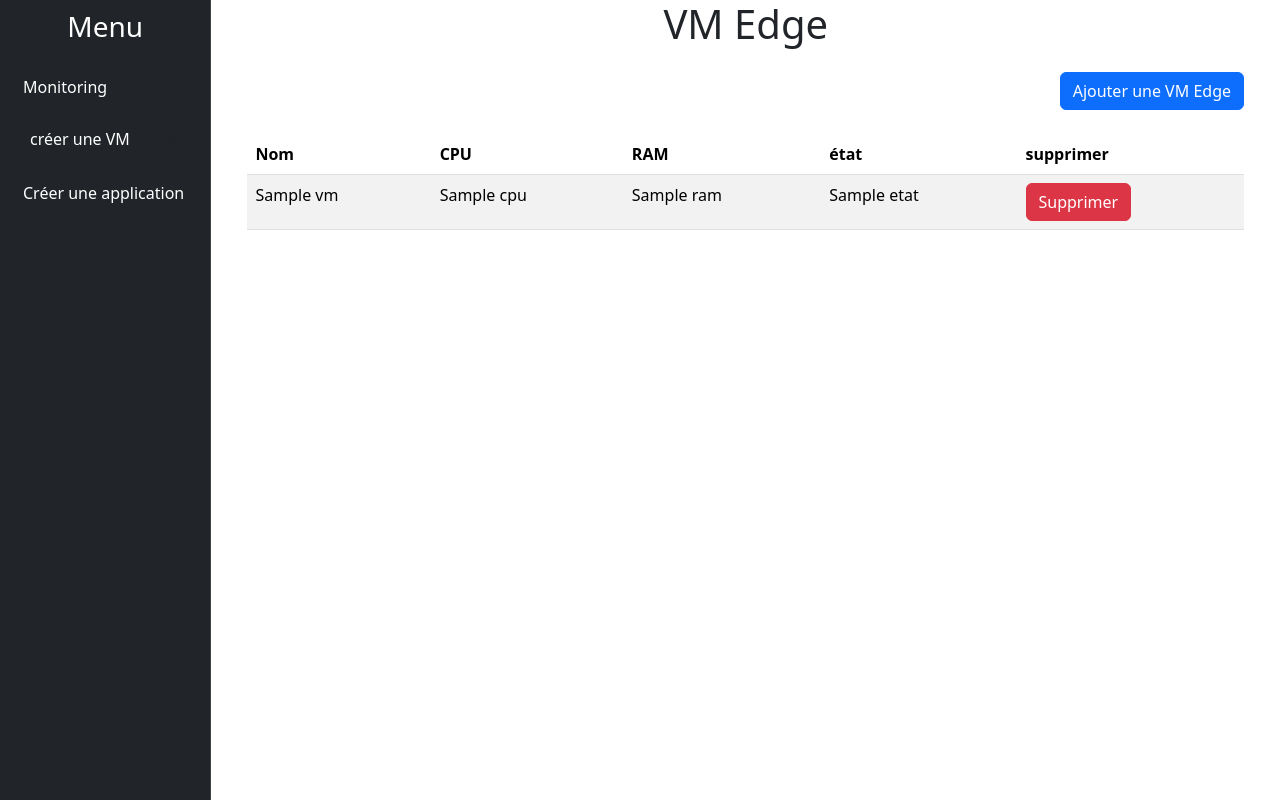
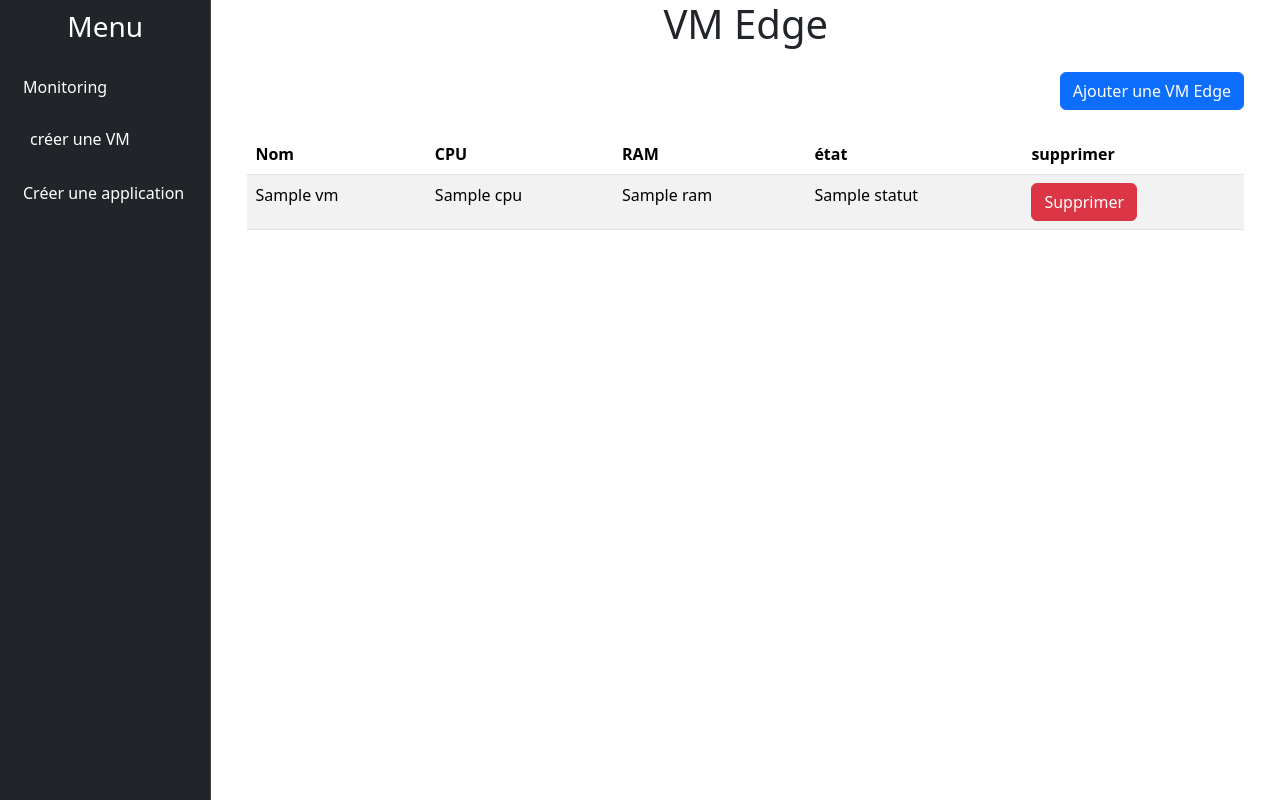
Before and after one commit to ssaumon/stageTR, a Flask app: template app/frontend/templates/edge.j2 in a window 1280 px wide. Run offline with Flask 3, Linux system fonts and the light colour scheme; the template is opened without the code that fills it: most values are stand-ins (such as "Sample title", 1, 10 or a date in 2020).

Commit message:
changement d'un nom de variable

```diff
--- a/app/frontend/templates/edge.j2
+++ b/app/frontend/templates/edge.j2
@@ -62,12 +62,12 @@
               </tr>
             </thead>
             <tbody>
-              {% for nom,cpu,ram,etat in vms %}
+              {% for nom,cpu,ram,statut in vms %}
               <tr>
                 <td>{{nom}}</td>
                 <td>{{cpu}}</td>
                 <td>{{ram}}</td>
-                <td>{{etat}}</td>
+                <td>{{statut}}</td>
                 <td>
                   <button type="button" class=" btn btn-danger" data-bs-toggle="modal" data-bs-target="#modal{{nom}}">
                   Supprimer
```
